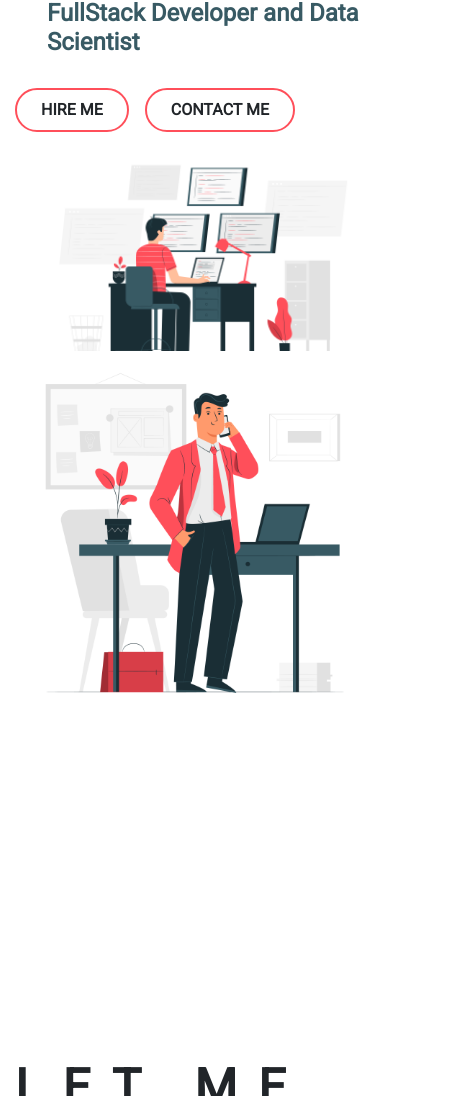
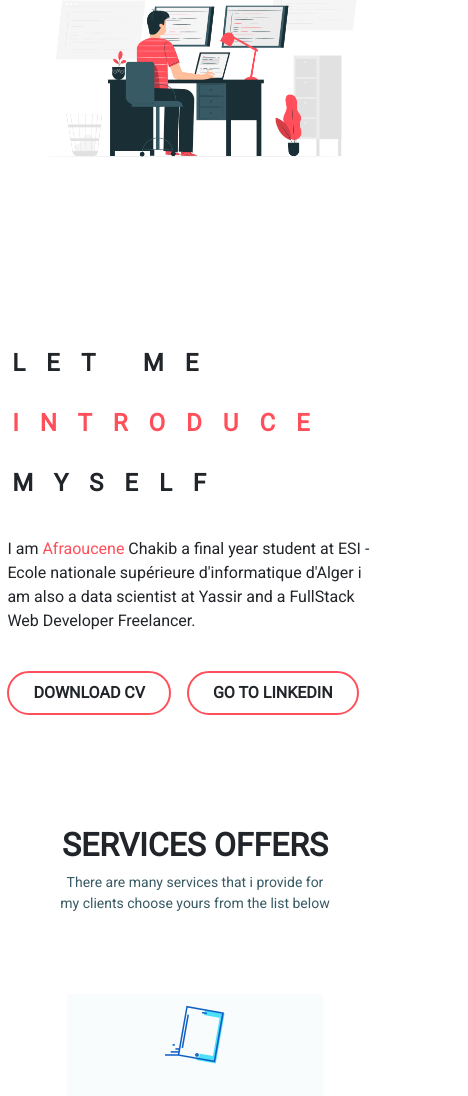
Before and after one commit to brings123/ChakibAfraoucene, a website: page Index.html in a window 390 px wide. Shown: the part 465-1561 px from the top of the page, 468 px wide, since content can reach past the window. Drawn offline with nearby package versions, Linux system fonts and the light colour scheme.

Commit message:
responsive

```diff
--- a/css/main.css
+++ b/css/main.css
@@ -355,3 +355,80 @@ nav .nav-item .nav-link {
   width: 40px;
   height: 40px;
 }
+/* Responsive */
+/* Extra small devices (phones, 600px and down) */
+@media only screen and (max-width: 400px) {
+  body {
+    overflow-x: hidden !important;
+    width: 100%;
+  }
+  .navbar {
+    padding: 2%;
+    margin: 0;
+  }
+  .navbar button.navbar-toggler {
+    margin-right: 1.5rem;
+  }
+  .showcase {
+    margin: 0;
+    padding-left: 0.5rem;
+  }
+  .showcase .headers h5 {
+    font-size: 1rem;
+  }
+  .showcase .headers h3 {
+    font-size: 2.5rem;
+  }
+  .showcase .headers h6 {
+    font-size: 1.5rem;
+  }
+  .showcase .headers .buttons button {
+    padding: 0.2rem 0.5rem !important;
+    display: inline;
+    margin-top: 0.4rem;
+  }
+  .about {
+    padding: 0.5rem 0.5rem;
+  }
+  .about img {
+    display: none;
+  }
+  .about .container .row .col-md-6 {
+    padding: 0.4rem 0.4rem;
+  }
+  .about .container .row .col-md-6 .about-img {
+    height: 0vh !important;
+  }
+  .about .container .row .col-md-6 .introduce h3 {
+    font-size: 1.5rem;
+    padding: 0.5rem 0.3rem;
+  }
+  .about .container .row .col-md-6 .introduce p {
+    font-size: 1rem;
+  }
+  .about .container .row .col-md-6 .introduce .buttons button {
+    margin-top: 0.4rem;
+  }
+  .services .header {
+    align-items: center;
+    justify-content: center;
+    align-self: center;
+    justify-self: center;
+  }
+  .container {
+    padding: 0rem 0.5rem;
+  }
+  .row {
+    padding: 0;
+  }
+  .col-md-6,
+  .col-sm-12 {
+    padding: 0 0.5rem;
+  }
+  .experience {
+    display: none;
+  }
+  .work .buttons-group .work-button {
+    display: block;
+  }
+}
```
